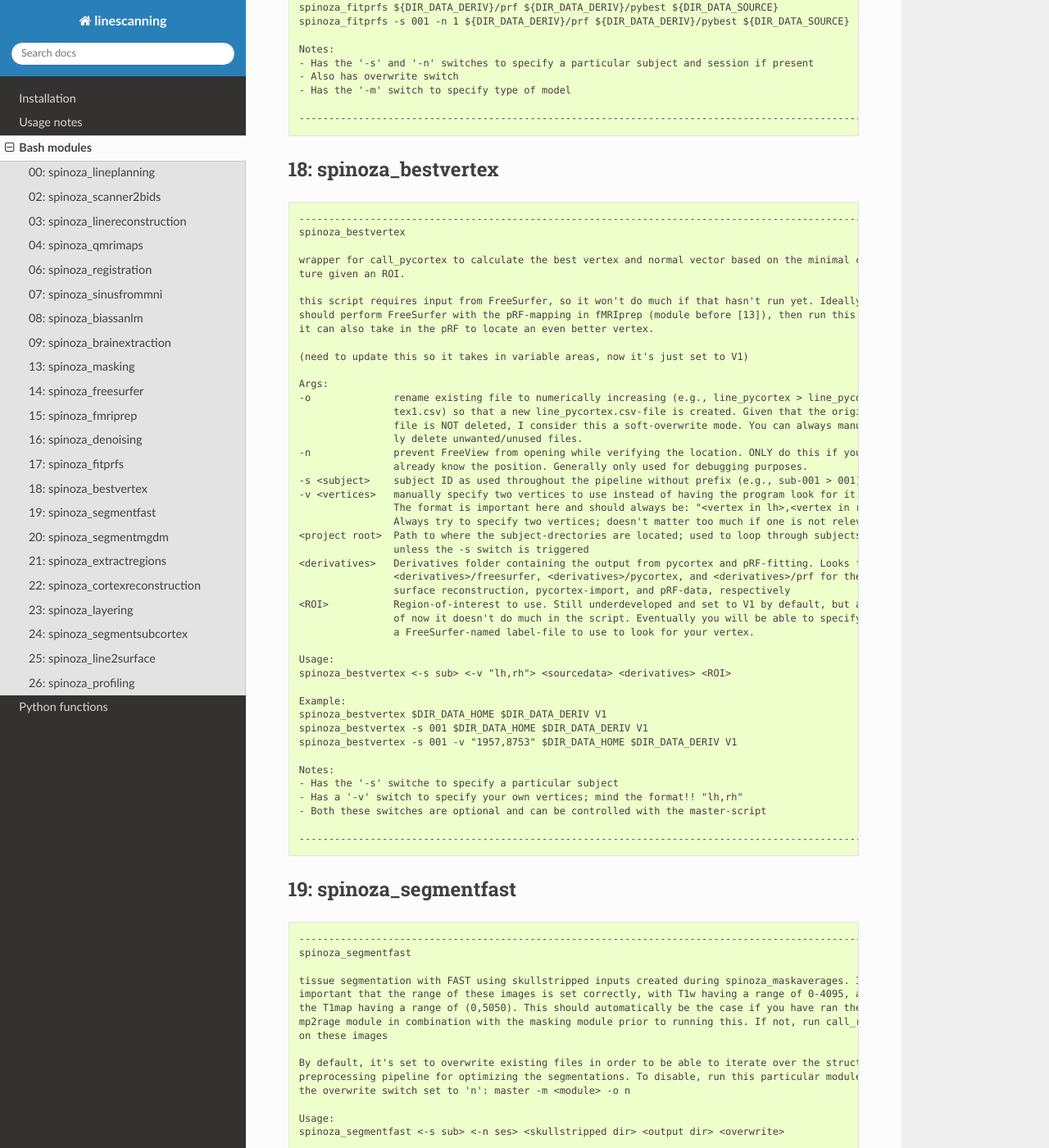
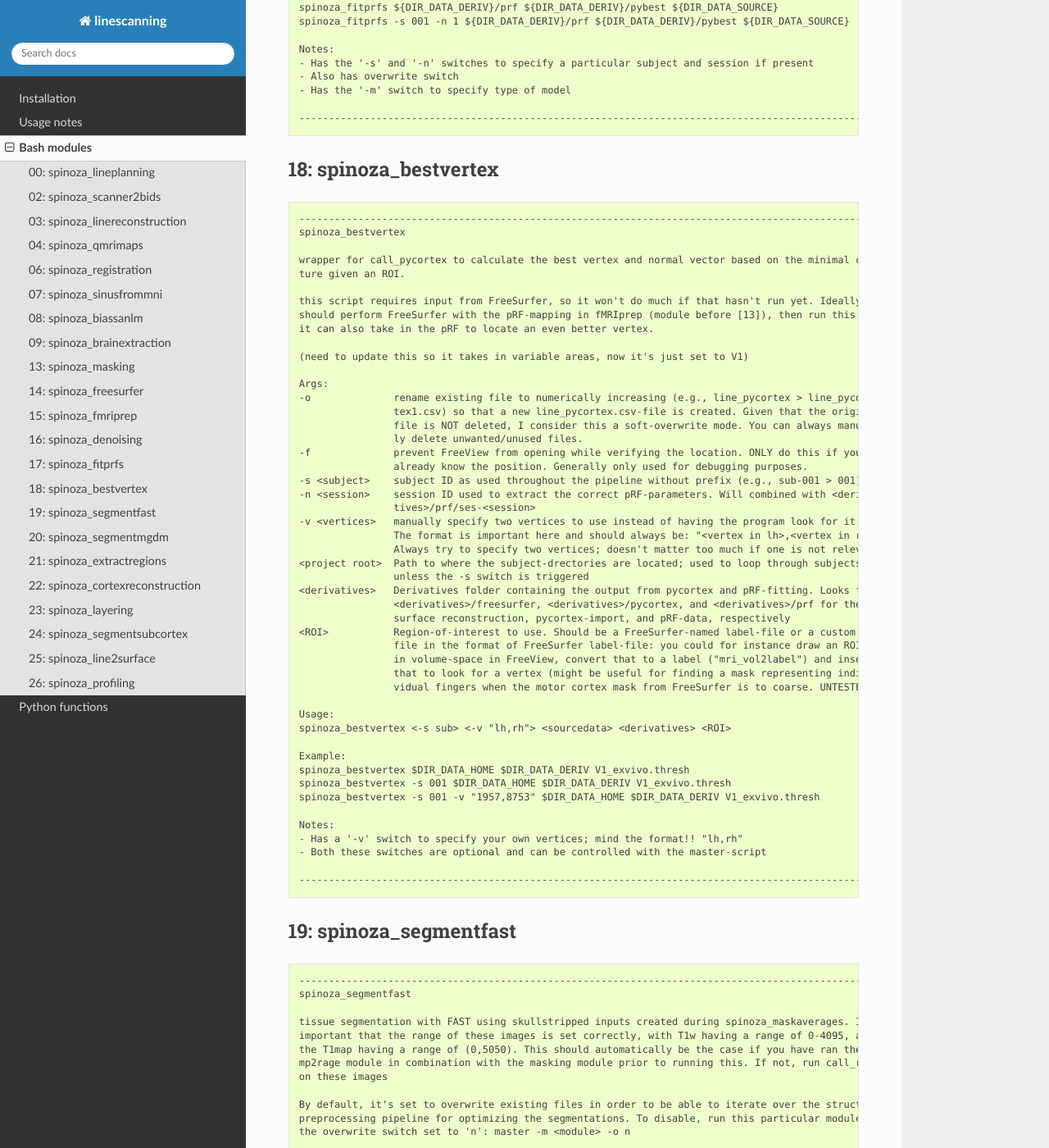
Before and after one commit to gjheij/linescanning, a Sphinx documentation site: the page built from doc/source/bash.rst, in a window 1280 px wide and 1400 px high, scrolled down 8280 px. Shown: the whole window at 82% size. Built offline with Sphinx 7.4.7 and the Read the Docs theme 2.0.0, drawn with Linux system fonts in a browser that asks for light colours.

Commit message:
updates to spinoza_bestvertex docs

```diff
--- a/doc/source/bash.rst
+++ b/doc/source/bash.rst
@@ -509,9 +509,11 @@ Below the help information for each module, which can also be called with:
                     tex1.csv) so that a new line_pycortex.csv-file is created. Given that the original
                     file is NOT deleted, I consider this a soft-overwrite mode. You can always manual-
                     ly delete unwanted/unused files.
-    -n              prevent FreeView from opening while verifying the location. ONLY do this if you
+    -f              prevent FreeView from opening while verifying the location. ONLY do this if you
                     already know the position. Generally only used for debugging purposes.
     -s <subject>    subject ID as used throughout the pipeline without prefix (e.g., sub-001 > 001)
+    -n <session>    session ID used to extract the correct pRF-parameters. Will combined with <deriva-
+                    tives>/prf/ses-<session>
     -v <vertices>   manually specify two vertices to use instead of having the program look for it.
                     The format is important here and should always be: "<vertex in lh>,<vertex in rh>".
                     Always try to specify two vertices; doesn't matter too much if one is not relevant
@@ -520,20 +522,21 @@ Below the help information for each module, which can also be called with:
     <derivatives>   Derivatives folder containing the output from pycortex and pRF-fitting. Looks for
                     <derivatives>/freesurfer, <derivatives>/pycortex, and <derivatives>/prf for the
                     surface reconstruction, pycortex-import, and pRF-data, respectively
-    <ROI>           Region-of-interest to use. Still underdeveloped and set to V1 by default, but as
-                    of now it doesn't do much in the script. Eventually you will be able to specify
-                    a FreeSurfer-named label-file to use to look for your vertex.
+    <ROI>           Region-of-interest to use. Should be a FreeSurfer-named label-file or a custom
+                    file in the format of FreeSurfer label-file: you could for instance draw an ROI
+                    in volume-space in FreeView, convert that to a label ("mri_vol2label") and insert
+                    that to look for a vertex (might be useful for finding a mask representing indi-
+                    vidual fingers when the motor cortex mask from FreeSurfer is to coarse. UNTESTED)
 
     Usage:
     spinoza_bestvertex <-s sub> <-v "lh,rh"> <sourcedata> <derivatives> <ROI>
 
     Example:
-    spinoza_bestvertex $DIR_DATA_HOME $DIR_DATA_DERIV V1
-    spinoza_bestvertex -s 001 $DIR_DATA_HOME $DIR_DATA_DERIV V1
-    spinoza_bestvertex -s 001 -v "1957,8753" $DIR_DATA_HOME $DIR_DATA_DERIV V1
+    spinoza_bestvertex $DIR_DATA_HOME $DIR_DATA_DERIV V1_exvivo.thresh
+    spinoza_bestvertex -s 001 $DIR_DATA_HOME $DIR_DATA_DERIV V1_exvivo.thresh
+    spinoza_bestvertex -s 001 -v "1957,8753" $DIR_DATA_HOME $DIR_DATA_DERIV V1_exvivo.thresh
 
     Notes:
-    - Has the '-s' switche to specify a particular subject
     - Has a '-v' switch to specify your own vertices; mind the format!! "lh,rh"
     - Both these switches are optional and can be controlled with the master-script
 
```
